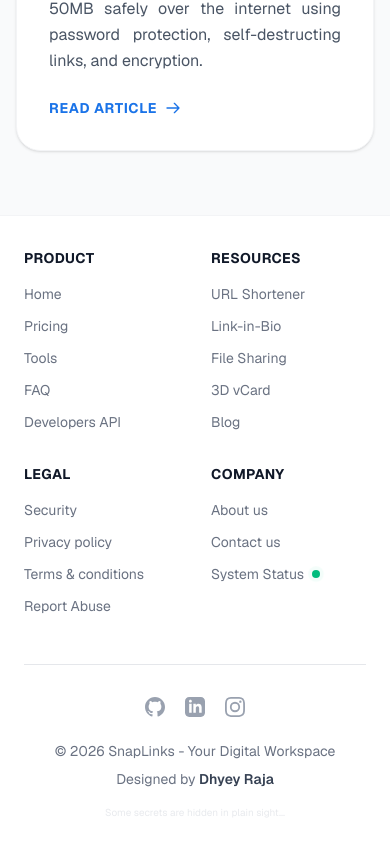
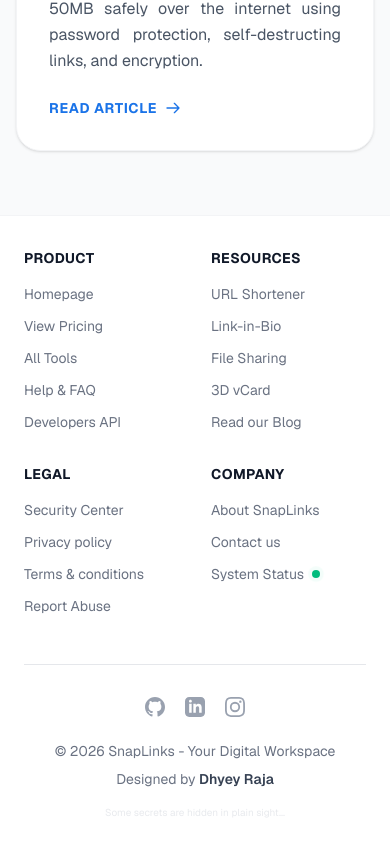
Before and after one commit to dhyey0904/snaplink, a Next.js app in the folder frontend/: page /blog in a window 390 px wide. Shown: the part 1010-1862 px from the top of the page. Built offline with nearby package versions, Linux system fonts and the light colour scheme; no server answers.

Commit message:
fix(seo): disambiguate duplicate anchor texts across header, footer, and mobile menus

```diff
--- a/frontend/src/app/page.tsx
+++ b/frontend/src/app/page.tsx
@@ -57,7 +57,7 @@ export default function Home() {
                     Use Tools Instantly
                   </Link>
                   <Link href="/register" className="px-6 py-3 rounded-xl font-bold text-white border-2 border-white/30 hover:bg-white/10 transition-colors text-base">
-                    Sign up
+                    Get Started for Free
                   </Link>
                 </div>
                 <p className="text-blue-200 text-sm mt-3 text-center lg:text-left font-medium animate-fade-in-up delay-400">
--- a/frontend/src/components/Footer.tsx
+++ b/frontend/src/components/Footer.tsx
@@ -13,10 +13,10 @@ export default function Footer() {
           <div>
             <h3 className="text-gray-900 font-bold mb-4 tracking-wide text-sm">PRODUCT</h3>
             <ul className="space-y-3 text-sm">
-              <li><Link href="/" className="hover:text-[#1a73e8] transition-colors">Home</Link></li>
-              <li><Link href="/pricing" className="hover:text-[#1a73e8] transition-colors">Pricing</Link></li>
-              <li><Link href="/tools" className="hover:text-[#1a73e8] transition-colors">Tools</Link></li>
-              <li><Link href="/help" className="hover:text-[#1a73e8] transition-colors">FAQ</Link></li>
+              <li><Link href="/" className="hover:text-[#1a73e8] transition-colors">Homepage</Link></li>
+              <li><Link href="/pricing" className="hover:text-[#1a73e8] transition-colors">View Pricing</Link></li>
+              <li><Link href="/tools" className="hover:text-[#1a73e8] transition-colors">All Tools</Link></li>
+              <li><Link href="/help" className="hover:text-[#1a73e8] transition-colors">Help & FAQ</Link></li>
               <li><Link href="/dashboard/api" className="hover:text-[#1a73e8] transition-colors">Developers API</Link></li>
             </ul>
           </div>
@@ -29,7 +29,7 @@ export default function Footer() {
               <li><Link href="/linktree-alternative" className="hover:text-[#1a73e8] transition-colors">Link-in-Bio</Link></li>
               <li><Link href="/file-sharing" className="hover:text-[#1a73e8] transition-colors">File Sharing</Link></li>
               <li><Link href="/digital-business-card" className="hover:text-[#1a73e8] transition-colors">3D vCard</Link></li>
-              <li><Link href="/blog" className="hover:text-[#1a73e8] transition-colors">Blog</Link></li>
+              <li><Link href="/blog" className="hover:text-[#1a73e8] transition-colors">Read our Blog</Link></li>
             </ul>
           </div>
 
@@ -37,7 +37,7 @@ export default function Footer() {
           <div>
             <h3 className="text-gray-900 font-bold mb-4 tracking-wide text-sm">LEGAL</h3>
             <ul className="space-y-3 text-sm">
-              <li><Link href="/security" className="hover:text-[#1a73e8] transition-colors">Security</Link></li>
+              <li><Link href="/security" className="hover:text-[#1a73e8] transition-colors">Security Center</Link></li>
               <li><Link href="/privacy" className="hover:text-[#1a73e8] transition-colors">Privacy policy</Link></li>
               <li><Link href="/terms" className="hover:text-[#1a73e8] transition-colors">Terms & conditions</Link></li>
               <li><Link href="/report" className="hover:text-[#1a73e8] transition-colors">Report Abuse</Link></li>
@@ -48,7 +48,7 @@ export default function Footer() {
           <div>
             <h3 className="text-gray-900 font-bold mb-4 tracking-wide text-sm">COMPANY</h3>
             <ul className="space-y-3 text-sm">
-              <li><Link href="/about" className="hover:text-[#1a73e8] transition-colors">About us</Link></li>
+              <li><Link href="/about" className="hover:text-[#1a73e8] transition-colors">About SnapLinks</Link></li>
               <li><Link href="/contact" className="hover:text-[#1a73e8] transition-colors">Contact us</Link></li>
               <li>
                 <div className="inline-flex items-center gap-2 group cursor-pointer" title="All systems are operating normally">
--- a/frontend/src/components/Navbar.tsx
+++ b/frontend/src/components/Navbar.tsx
@@ -163,7 +163,7 @@ export default function Navbar() {
               </Link>
             ) : isDashboard ? (
               <>
-                <Link href="/dashboard" onClick={() => setIsMobileMenuOpen(false)} className={`block px-3 py-3 text-base font-medium rounded-lg ${pathname === '/dashboard' ? 'bg-blue-50 text-blue-700' : 'text-gray-700 hover:bg-gray-50'}`}>Overview</Link>
+                <Link href="/dashboard" onClick={() => setIsMobileMenuOpen(false)} className={`block px-3 py-3 text-base font-medium rounded-lg ${pathname === '/dashboard' ? 'bg-blue-50 text-blue-700' : 'text-gray-700 hover:bg-gray-50'}`}>Dashboard Overview</Link>
                 <Link href="/tools" onClick={() => setIsMobileMenuOpen(false)} className={`block px-3 py-3 text-base font-medium rounded-lg ${pathname === '/tools' ? 'bg-blue-50 text-blue-700' : 'text-gray-700 hover:bg-gray-50'}`}>SnapTools</Link>
                 <Link href="/dashboard/bio" onClick={() => setIsMobileMenuOpen(false)} className={`block px-3 py-3 text-base font-medium rounded-lg ${pathname === '/dashboard/bio' ? 'bg-blue-50 text-blue-700' : 'text-gray-700 hover:bg-gray-50'}`}>Bio</Link>
                 <Link href="/dashboard/links" onClick={() => setIsMobileMenuOpen(false)} className={`block px-3 py-3 text-base font-medium rounded-lg ${pathname === '/dashboard/links' ? 'bg-blue-50 text-blue-700' : 'text-gray-700 hover:bg-gray-50'}`}>Links</Link>
@@ -189,8 +189,8 @@ export default function Navbar() {
                   <span>🎮</span> SnapPlay
                 </Link>
                 <Link href="/blog" className="block px-3 py-3 text-base font-medium text-gray-700 hover:bg-gray-50 rounded-lg" onClick={() => setIsMobileMenuOpen(false)}>Blog</Link>
-                <Link href="/login" className="block px-3 py-3 text-base font-bold text-gray-700 hover:bg-gray-50 rounded-lg mt-2 border-t border-gray-100" onClick={() => setIsMobileMenuOpen(false)}>Sign in</Link>
-                <Link href="/register" className="block px-3 py-3 text-base font-bold text-white bg-[#1a73e8] hover:bg-[#1557b0] text-center rounded-lg shadow-sm" onClick={() => setIsMobileMenuOpen(false)}>Sign up</Link>
+                <Link href="/login" className="block px-3 py-3 text-base font-bold text-gray-700 hover:bg-gray-50 rounded-lg mt-2 border-t border-gray-100" onClick={() => setIsMobileMenuOpen(false)}>Log in to account</Link>
+                <Link href="/register" className="block px-3 py-3 text-base font-bold text-white bg-[#1a73e8] hover:bg-[#1557b0] text-center rounded-lg shadow-sm" onClick={() => setIsMobileMenuOpen(false)}>Create Free Account</Link>
               </>
             )}
           </div>
```
